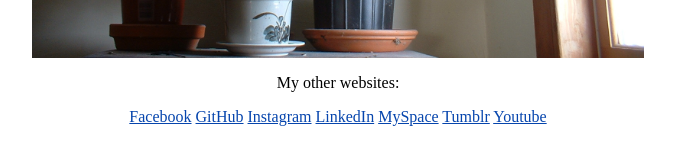
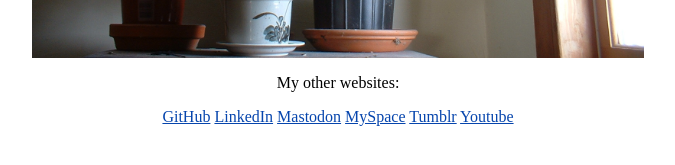
Before and after one commit to Angineer/Angineer.github.io, a Jekyll site: the page built from index.html, in a window 1280 px wide. Shown: the part 475-640 px from the top of the page, without its empty margins (302-977 px from the left). Built offline with Jekyll 4.4.1, drawn with Linux system fonts in a browser that asks for light colours.

Commit message:
Ditch Meta

```diff
--- a/index.html
+++ b/index.html
@@ -10,10 +10,9 @@ layout: top
     <img src="pictures/Window_Plants.jpg" style="width: 50%; display: block;  margin-left: auto; margin-right: auto;">
 	<p>My other websites:</p>
 	<p>
-		<a href="https://www.facebook.com/Anderonicus">Facebook</a>
 		<a href="http://www.github.com/Angineer">GitHub</a>
-		<a href="http://instagram.com/andillif">Instagram</a>
 		<a href="http://www.linkedin.com/pub/andrew-tracy/28/3b4/561">LinkedIn</a>
+        <a href="https://fosstodon.org/@adtme">Mastodon</a>
 		<a href="/about2.html">MySpace</a>
 		<a href="http://114425.tumblr.com">Tumblr</a>
 		<a href="https://www.youtube.com/channel/UC2ziMZ5BrIhmd0tV86gnqNg">Youtube</a>
```
